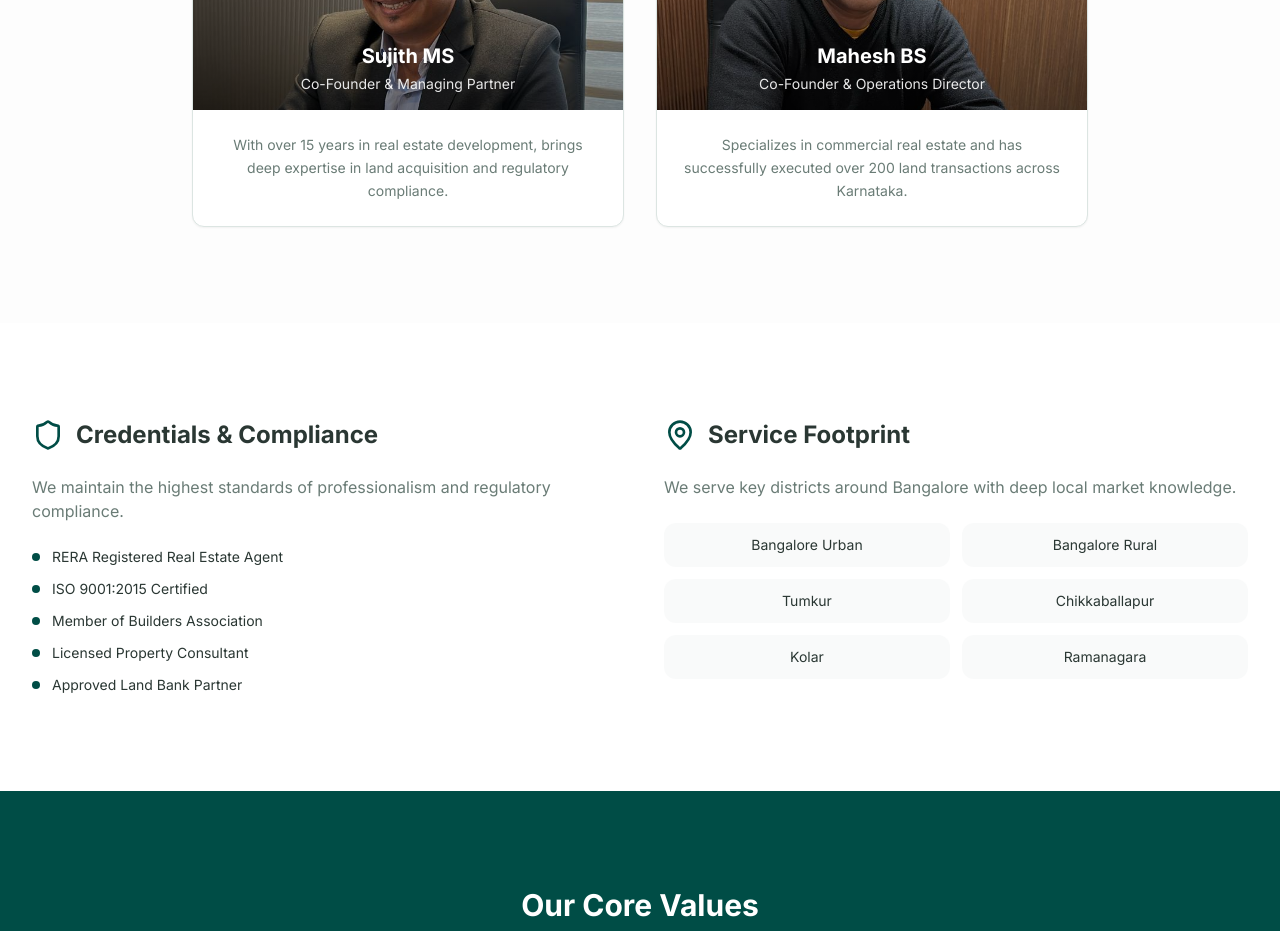
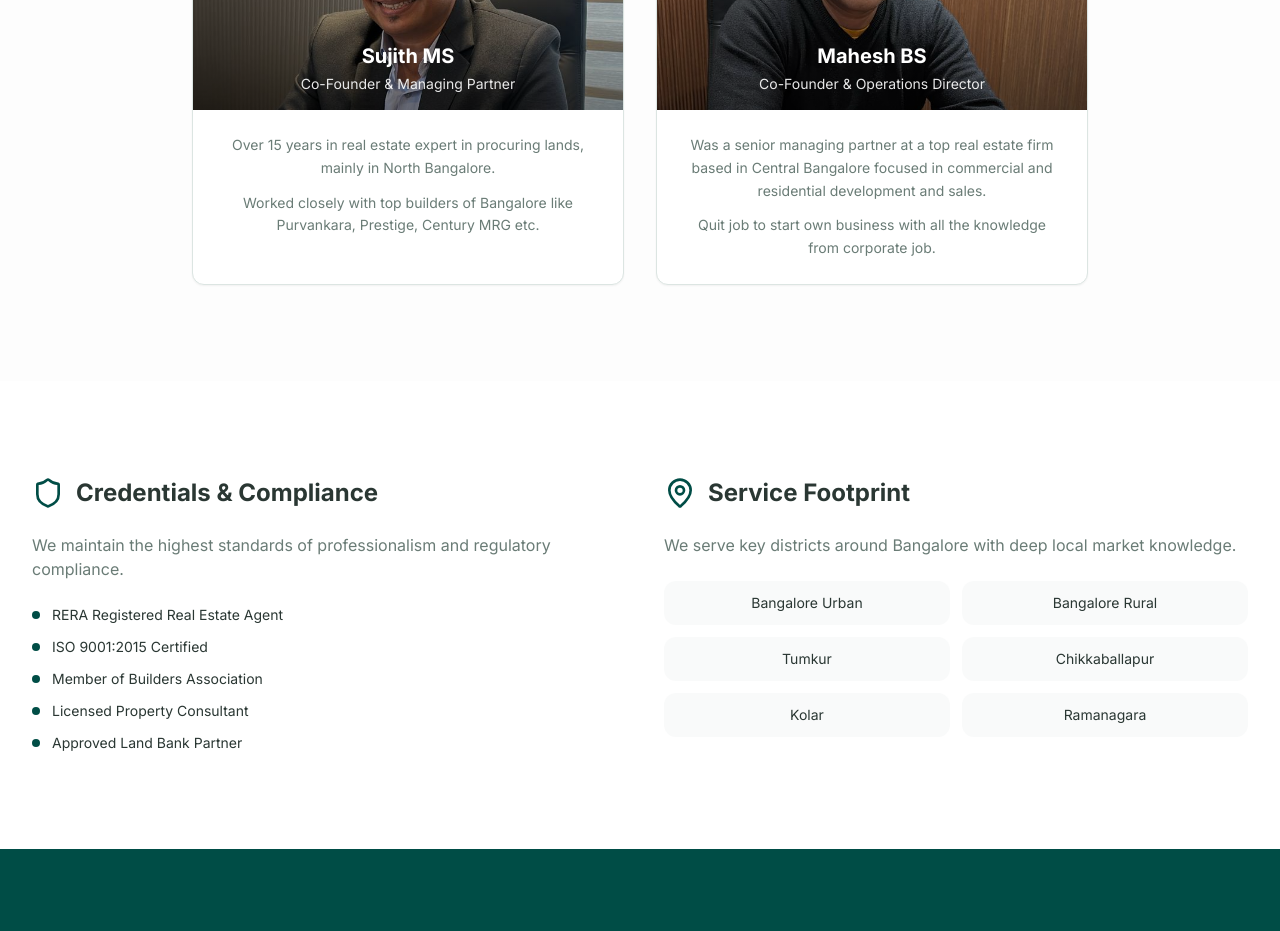
Before and after one commit to 7003078589/Green-leaf-Ventures, a React (Vite) app in the folder greenleaf-landfinder-main/: page /about in a window 1280 px wide. Shown: the part 1560-2491 px from the top of the page. Built offline with nearby package versions, Linux system fonts and the light colour scheme.

Commit message:
Update leadership section with detailed partner backgrounds

```diff
--- a/greenleaf-landfinder-main/src/pages/About.tsx
+++ b/greenleaf-landfinder-main/src/pages/About.tsx
@@ -128,8 +128,11 @@ const About = () => {
                     </div>
                   </div>
                   <div className="p-6">
+                    <p className="text-muted-foreground text-sm leading-relaxed mb-3">
+                      Over 15 years in real estate expert in procuring lands, mainly in North Bangalore.
+                    </p>
                     <p className="text-muted-foreground text-sm leading-relaxed">
-                      With over 15 years in real estate development, brings deep expertise in land acquisition and regulatory compliance.
+                      Worked closely with top builders of Bangalore like Purvankara, Prestige, Century MRG etc.
                     </p>
                   </div>
                 </CardContent>
@@ -155,8 +158,11 @@ const About = () => {
                     </div>
                   </div>
                   <div className="p-6">
+                    <p className="text-muted-foreground text-sm leading-relaxed mb-3">
+                      Was a senior managing partner at a top real estate firm based in Central Bangalore focused in commercial and residential development and sales.
+                    </p>
                     <p className="text-muted-foreground text-sm leading-relaxed">
-                      Specializes in commercial real estate and has successfully executed over 200 land transactions across Karnataka.
+                      Quit job to start own business with all the knowledge from corporate job.
                     </p>
                   </div>
                 </CardContent>
```
